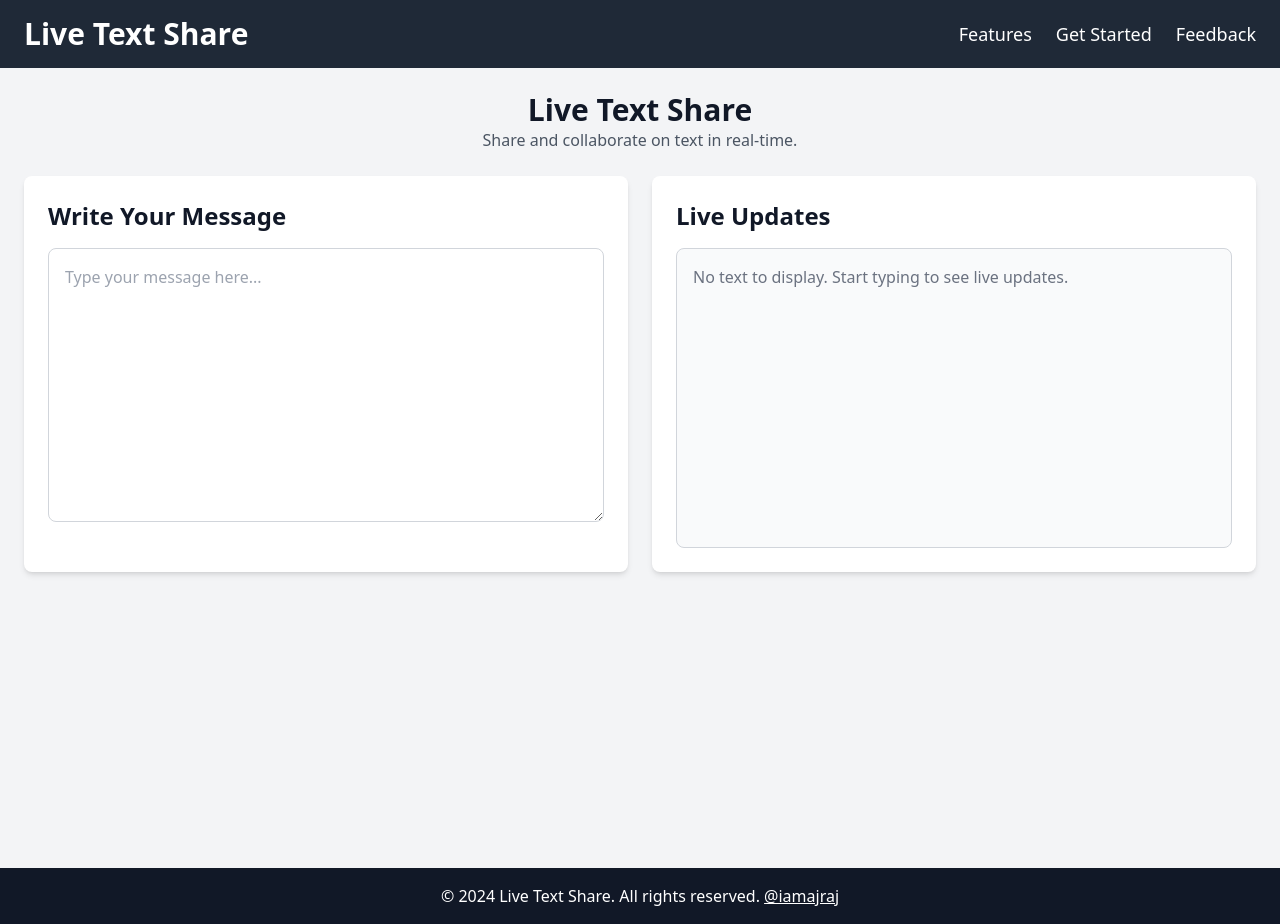
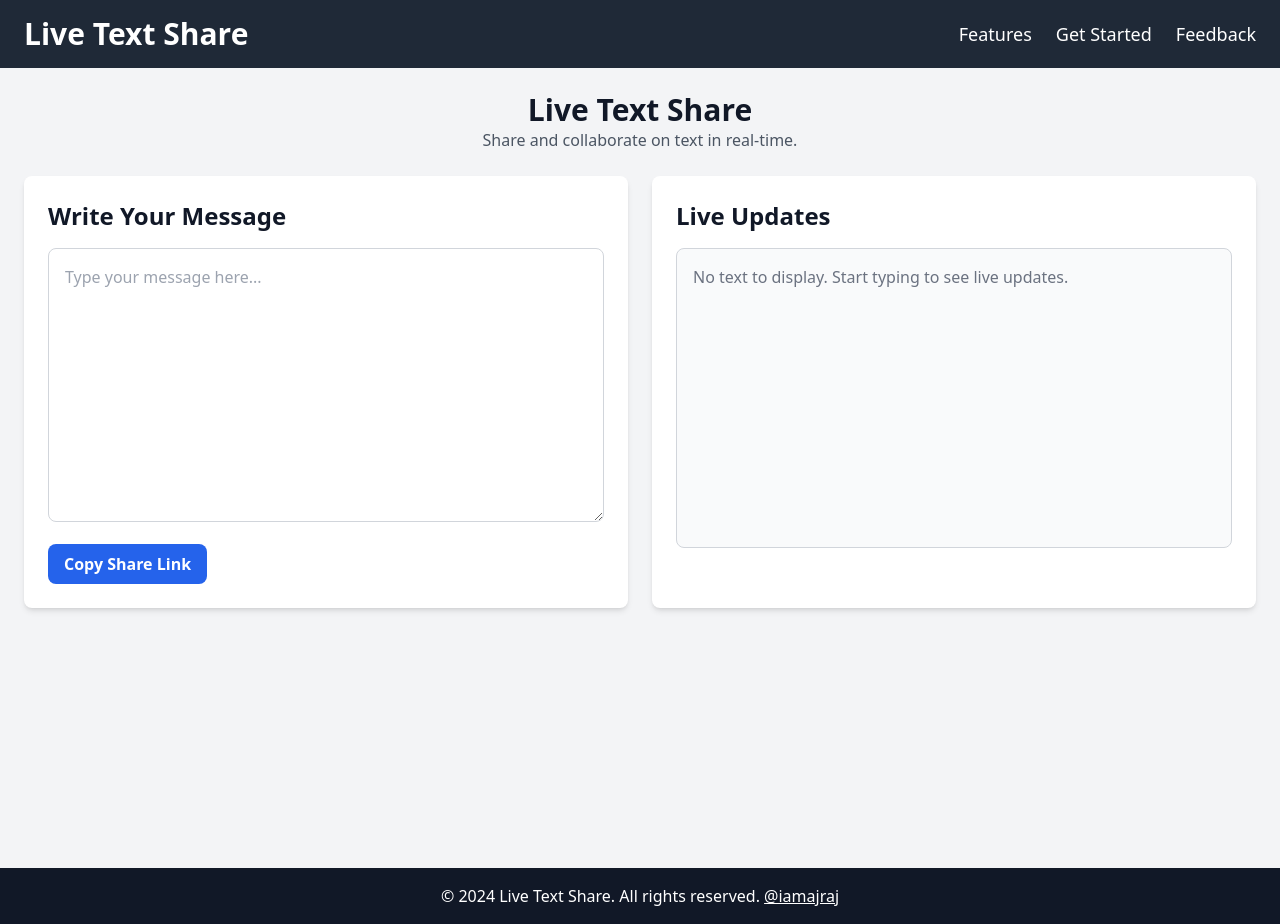
Before and after one commit to iamajraj/Live-Text-Share, a SvelteKit app: page /send/1 in a window 1280 px wide. Built offline with nearby package versions, Linux system fonts and the light colour scheme; no server answers.

Commit message:
copy share link button added to share text page

```diff
--- a/src/routes/send/[id]/+page.svelte
+++ b/src/routes/send/[id]/+page.svelte
@@ -31,6 +31,17 @@
 	const sendText = (ev: Event & { currentTarget: HTMLTextAreaElement }) => {
 		socket.emit('text', ev.currentTarget.value, $page.params.id);
 	};
+
+	const copyLink = () => {
+		navigator.clipboard
+			.writeText($page.url.href)
+			.then(() => {
+				alert('Link copied to clipboard!');
+			})
+			.catch((err) => {
+				console.error('Failed to copy: ', err);
+			});
+	};
 </script>
 
 <div class="flex min-h-screen flex-col bg-gray-100 p-6">
@@ -51,6 +62,12 @@
 				bind:value={text}
 				on:input={sendText}
 			></textarea>
+			<button
+				on:click={copyLink}
+				class="mt-4 rounded-lg bg-blue-600 px-4 py-2 font-semibold text-white transition-colors hover:bg-blue-700"
+			>
+				Copy Share Link
+			</button>
 		</div>
 
 		<!-- Shared Text Area -->
```
